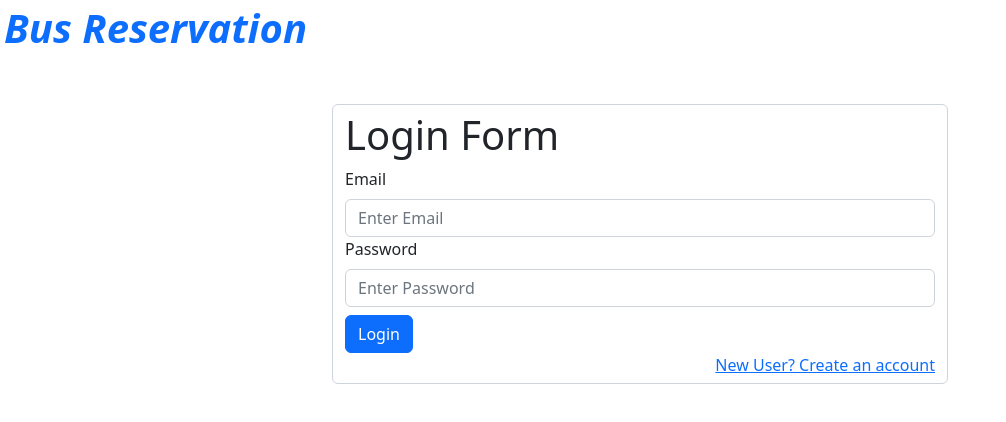
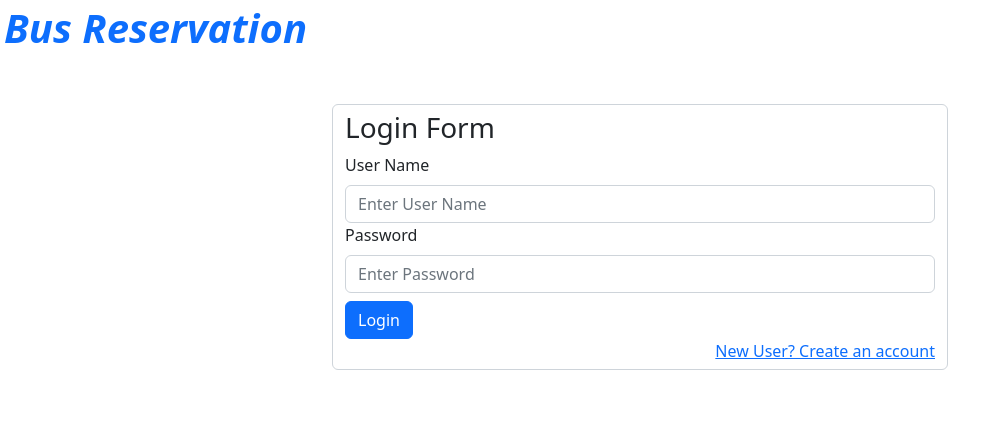
Before and after one commit to Rakmo33/bus-reservation, an Angular app: page / in a window 1280 px wide. Shown: the top 422 px of the page, without its empty margins (0-1006 px from the left). Built offline with nearby package versions, Linux system fonts and the light colour scheme.

Commit message:
Added user service

```diff
--- a/src/app/login/login.component.html
+++ b/src/app/login/login.component.html
@@ -4,18 +4,18 @@
 
 <div class="container w-50 mt-5">
 
-    <form [formGroup]="login_form" (ngSubmit)="onSubmit()" class="form-control" id="loginForm">
+    <form [formGroup]="login_form" (ngSubmit)="onSubmitLogin()" class="form-control" id="loginForm">
 
-        <h1>Login Form</h1>
+        <h3>Login Form</h3>
 
         <div class="form-group">
-            <label for="email" class="form-label">Email</label>
-            <input class="form-control" type="email" name="email" formControlName="email" placeholder="Enter Email">
+            <label for="username" class="form-label">User Name</label>
+            <input class="form-control" type="text" name="username" formControlName="username" placeholder="Enter User Name">
         </div>
 
         <div class="form-group">
             <label for="pass" class="form-label">Password</label>
-            <input class="form-control" type="text" name="pass" formControlName="pass" placeholder="Enter Password">
+            <input class="form-control" type="password" name="pass" formControlName="pass" placeholder="Enter Password">
         </div>
 
         <div class="form-group mt-2">
--- a/src/app/login/login.component.ts
+++ b/src/app/login/login.component.ts
@@ -1,6 +1,9 @@
 import { Component, OnInit } from '@angular/core';
 import { NgModule } from '@angular/core';
 import { FormControl, FormGroup } from '@angular/forms';
+import { User } from '../user';
+import { UserService } from '../user.service';
+
 
 
 @Component({
@@ -10,30 +13,31 @@ import { FormControl, FormGroup } from '@angular/forms';
 })
 export class LoginComponent implements OnInit {
 login_form:any;
-  constructor() {
+  constructor(private userService: UserService) {
 
   }
 
   ngOnInit(): void {
     this.login_form = new FormGroup({
-      email: new FormControl(),
+      username: new FormControl(),
       pass: new FormControl()
 
     })
   }
-onSubmit(){
-  const email=this.login_form.controls.email.value;
+onSubmitLogin(){
+  const username=this.login_form.controls.username.value;
   const pass= this.login_form.controls.pass.value;
-  this.checkCredentials(email,pass);
+  this.userService.checkCredentials(username,pass);
 }
-checkCredentials(email:any,pass:string){
-  if(email=="abc@gmail.com" && pass=="1234"){
-    console.log("Login Successfull")
-  }else{
-    console.log("Login failed")
+// checkCredentials(email:any,pass:string){
+//   // if(email=="abc@gmail.com" && pass=="1234"){
+//   //   // console.log("Login Successfull")
+//   // }else{
+//   //   // console.log("Login failed")
 
-  }
-}
+//   // }
+
+// }
 
 
 
--- /dev/null
+++ b/src/app/user.service.ts
@@ -0,0 +1,21 @@
+import { Injectable } from '@angular/core';
+
+@Injectable({
+  providedIn: 'root'
+})
+export class UserService {
+
+  constructor() { }
+  checkCredentials(username:any,password:any){
+    const users = JSON.parse(localStorage.getItem("users")||"[]");
+    // console.log(users);
+    const userFound = users.find((u:any)=>{return u.username==username});
+    if(userFound && userFound.password==password){
+      localStorage.setItem("currentUser",userFound.username);
+    }else if(!userFound){
+      console.log("User not found");
+    }else{
+      console.log("login Failed");
+    }
+  }
+}
--- /dev/null
+++ b/src/app/user.ts
@@ -0,0 +1,7 @@
+export interface User {
+    fname: string;
+    lname: string;
+    username: string;
+    email: string;
+    password: string;
+}
```
Also changed, not shown: 1 other file (tests, documents, lock files or other folders).
